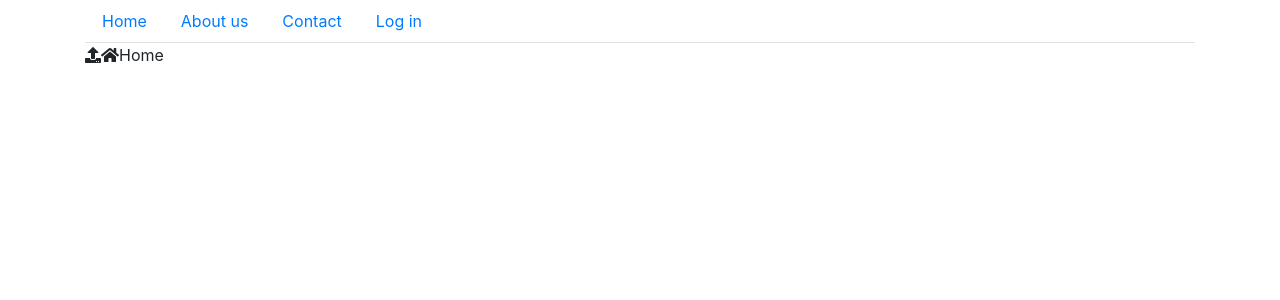
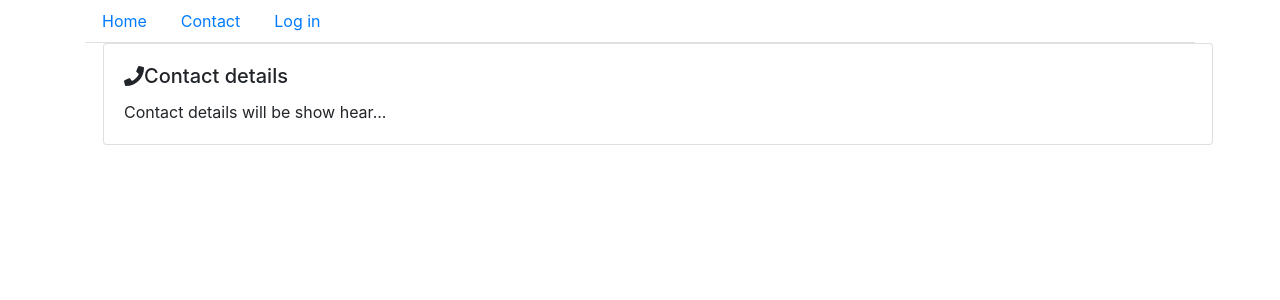
Before and after one commit to BrankoRakonjac/Front, a React (Create React App) app: page /#/contact in a window 1280 px wide. Shown: the top 300 px of the page. Built offline with nearby package versions, Linux system fonts and the light colour scheme.

Commit message:
Add the hash router machanism to the app

```diff
--- a/package.json
+++ b/package.json
@@ -14,12 +14,14 @@
     "@types/node": "^12.12.54",
     "@types/react": "^16.9.48",
     "@types/react-dom": "^16.9.8",
+    "@types/react-router-dom": "^5.1.5",
     "bootstrap": "^4.5.2",
     "jquery": "^3.5.1",
     "popper.js": "^1.16.1",
     "react": "^16.13.1",
     "react-bootstrap": "^1.3.0",
     "react-dom": "^16.13.1",
+    "react-router-dom": "^5.2.0",
     "react-scripts": "3.4.3",
     "typescript": "^3.7.5",
     "yarn": "^1.22.4"
--- a/src/components/App/App.tsx
+++ /dev/null
@@ -1,16 +0,0 @@
-import React from 'react';
-import './App.css';
-import {Container} from 'react-bootstrap';
-import{faHome , faUpload} from '@fortawesome/free-solid-svg-icons'
-import{FontAwesomeIcon} from '@fortawesome/react-fontawesome';
-function App() {
-  return (
-    <Container>
-      <FontAwesomeIcon icon={faUpload}/>
-      <FontAwesomeIcon icon={faHome}/>
-      Home
-    </Container>
-  );
-}
-
-export default App;
--- /dev/null
+++ b/src/components/ContactPage/ContactPage.tsx
@@ -0,0 +1,23 @@
+import React from 'react';
+import { FontAwesomeIcon } from '@fortawesome/react-fontawesome';
+import { Container, Card } from 'react-bootstrap';
+import { faPhone } from '@fortawesome/free-solid-svg-icons';
+
+export class ContactPage extends React.Component{
+    render(){
+        return(
+        <Container>
+            <Card>
+                    <Card.Body>
+                        <Card.Title>
+                            <FontAwesomeIcon icon={ faPhone}/>Contact details
+                        </Card.Title>
+                        <Card.Text>
+                            Contact details will be show hear...
+                        </Card.Text>
+                    </Card.Body>
+            </Card>
+
+      </Container>)
+    }
+}
--- /dev/null
+++ b/src/components/HomePage/HomePage.tsx
@@ -0,0 +1,16 @@
+import React from 'react';
+import {Container} from 'react-bootstrap';
+import{faHome } from '@fortawesome/free-solid-svg-icons'
+import{FontAwesomeIcon} from '@fortawesome/react-fontawesome';
+
+
+
+function HomePage() {
+  return (
+    <Container>
+      <FontAwesomeIcon icon={faHome}/> Home
+    </Container>
+  );
+}
+
+export default HomePage;
--- a/src/components/MainMenu/MainMenu.tsx
+++ b/src/components/MainMenu/MainMenu.tsx
@@ -1,5 +1,6 @@
 import React from 'react';
 import { Nav, Container } from 'react-bootstrap';
+import {  Link, HashRouter } from 'react-router-dom';
 
 export class MainMenuItem{
     text: string = '';
@@ -42,7 +43,9 @@
         return(
             <Container>
             <Nav variant="tabs">
+                <HashRouter>
                 {this.state.items.map(this.makeNavLink)}
+                </HashRouter>
             </Nav>
             </Container>
         );
@@ -50,9 +53,10 @@
 
     private makeNavLink(item: MainMenuItem){
         return(
-            <Nav.Link href={ item.link}>
-            {item.text}
-        </Nav.Link>
+            <Link to={item.link} className="nav-link">
+                { item.text}
+            </Link>
+
         );
     }
 
--- /dev/null
+++ b/src/components/UserLoginPage/UserLoginPage.tsx
@@ -0,0 +1,24 @@
+import React from 'react';
+import { FontAwesomeIcon } from '@fortawesome/react-fontawesome';
+import { Container, Card } from 'react-bootstrap';
+import {  faSignInAlt } from '@fortawesome/free-solid-svg-icons';
+
+export class UserLoginPage extends React.Component{
+    render(){
+        return(
+        <Container>
+            <Card>
+                    <Card.Body>
+                        <Card.Title>
+                            <FontAwesomeIcon icon={ faSignInAlt}/>User Login
+                        </Card.Title>
+                        <Card.Text>
+                            ... the from will be shown hear...
+                        </Card.Text>
+                    </Card.Body>
+            </Card>
+
+      </Container>
+      )
+    }
+}
--- a/src/index.tsx
+++ b/src/index.tsx
@@ -1,7 +1,7 @@
 import React from 'react';
 import ReactDOM from 'react-dom';
 import './index.css';
-import App from './components/App/App';
+import HomePage from './components/HomePage/HomePage';
 import * as serviceWorker from './serviceWorker';
 import 'bootstrap/dist/css/bootstrap.min.css';
 import  'jquery/dist/jquery.js';
@@ -9,10 +9,13 @@
 import 'bootstrap/dist/js/bootstrap.min.js';
 import '@fortawesome/fontawesome-free/css/fontawesome.min.css';
 import { MainMenu ,MainMenuItem } from './components/MainMenu/MainMenu';
+import { Route, HashRouter} from 'react-router-dom';
+import Switch from 'react-bootstrap/esm/Switch';
+import { ContactPage } from './components/ContactPage/ContactPage';
+import { UserLoginPage } from './components/UserLoginPage/UserLoginPage';
 
 const menuItems = [
   new MainMenuItem("Home", "/"),
-  new MainMenuItem("About us","/page/about-us/"),
   new MainMenuItem("Contact","/contact/"),
   new MainMenuItem("Log in","/user/login/"),
 ]
@@ -22,7 +25,13 @@
 ReactDOM.render(
   <React.StrictMode>
     <MainMenu items = {menuItems} ></MainMenu>
-    <App />
+      <HashRouter>
+        <Switch>
+            <Route exact path="/" component={HomePage}/>
+            <Route path="/contact" component={ContactPage}/>
+            <Route path="/user/login" component={UserLoginPage}/>
+        </Switch>
+      </HashRouter>
   </React.StrictMode>,
   document.getElementById('root')
 );
```
Also changed, not shown: src/components/App/App.css (deleted), 1 other file (tests, documents, lock files or other folders).
